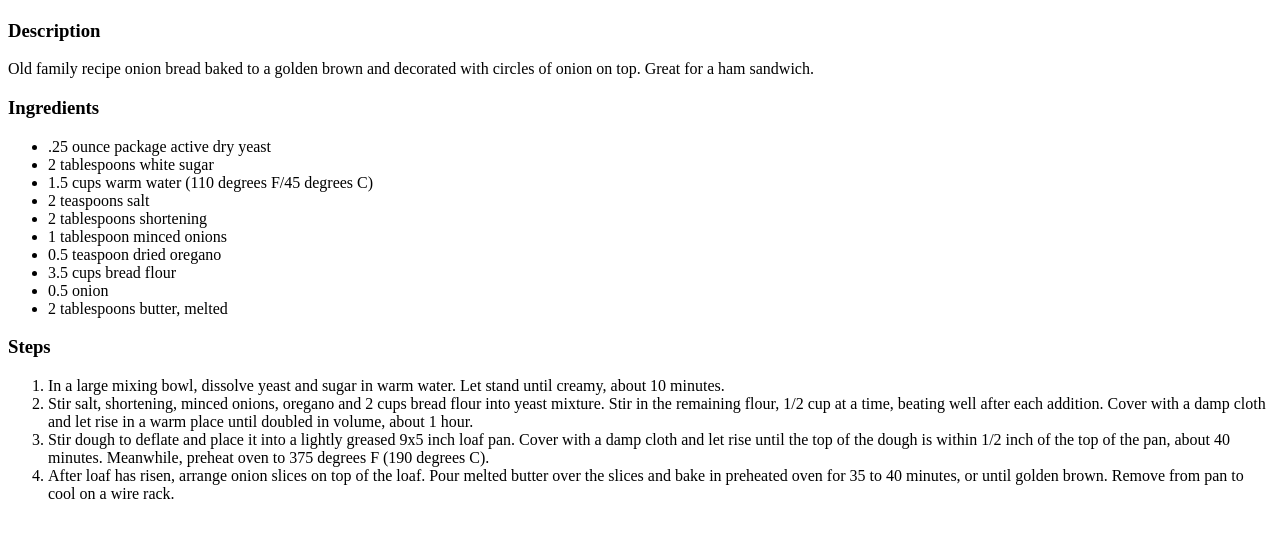
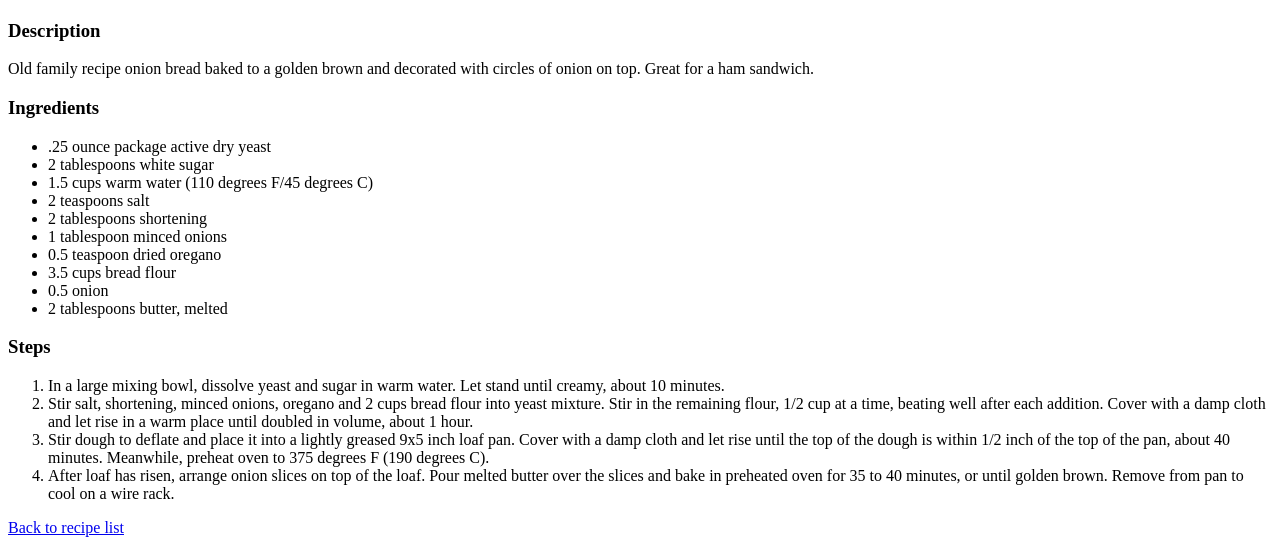
Before and after one commit to captnalexx/odin-recipes, a plain HTML site: page recipes/onion-bread.html in a window 1280 px wide. Shown: the part 383-928 px from the top of the page. Before the commit the page ends 902 px from the top, so only its background shows below. Drawn offline with Linux system fonts and the light colour scheme.

Commit message:
Add main page button

```diff
--- a/recipes/onion-bread.html
+++ b/recipes/onion-bread.html
@@ -30,5 +30,6 @@
             <li>Stir dough to deflate and place it into a lightly greased 9x5 inch loaf pan. Cover with a damp cloth and let rise until the top of the dough is within 1/2 inch of the top of the pan, about 40 minutes. Meanwhile, preheat oven to 375 degrees F (190 degrees C).</li>
             <li>After loaf has risen, arrange onion slices on top of the loaf. Pour melted butter over the slices and bake in preheated oven for 35 to 40 minutes, or until golden brown. Remove from pan to cool on a wire rack.</li>
         </ol>
+        <a href="../index.html">Back to recipe list</a>
     </body>
 </html>
```
